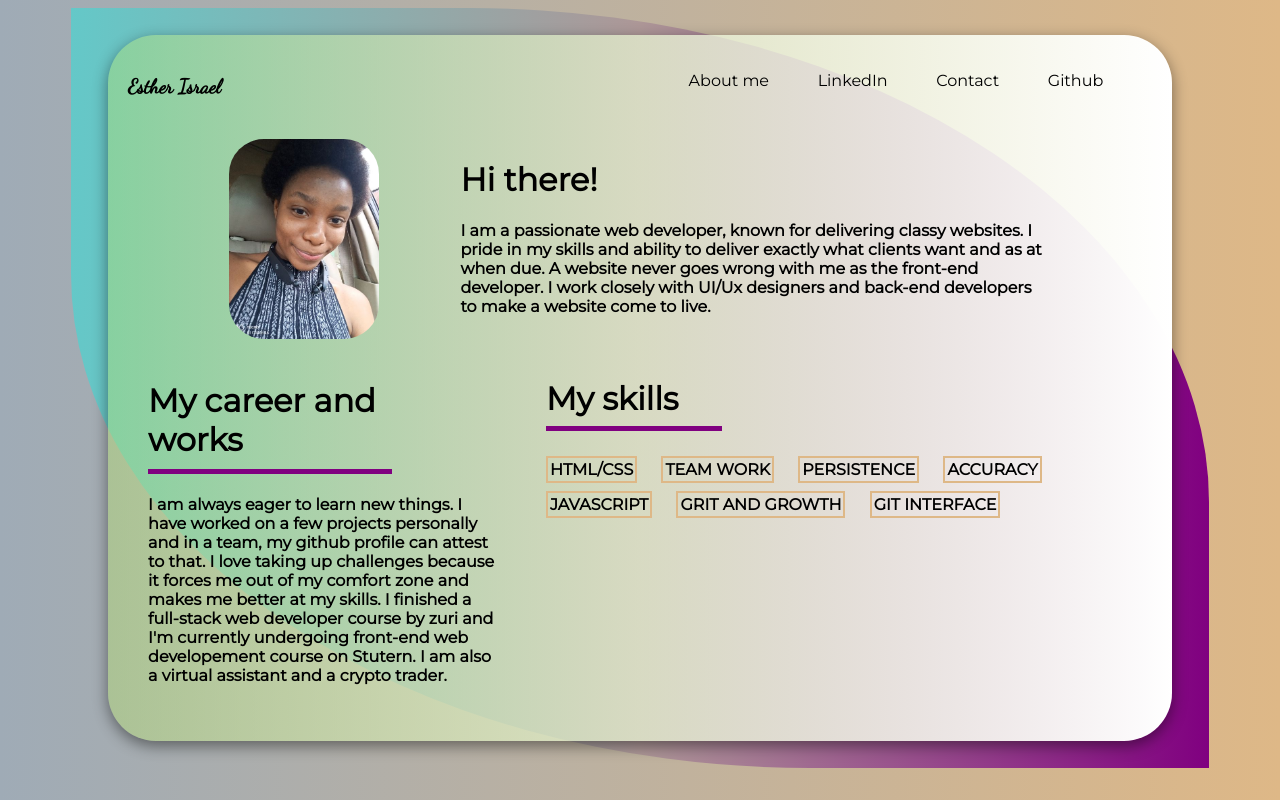
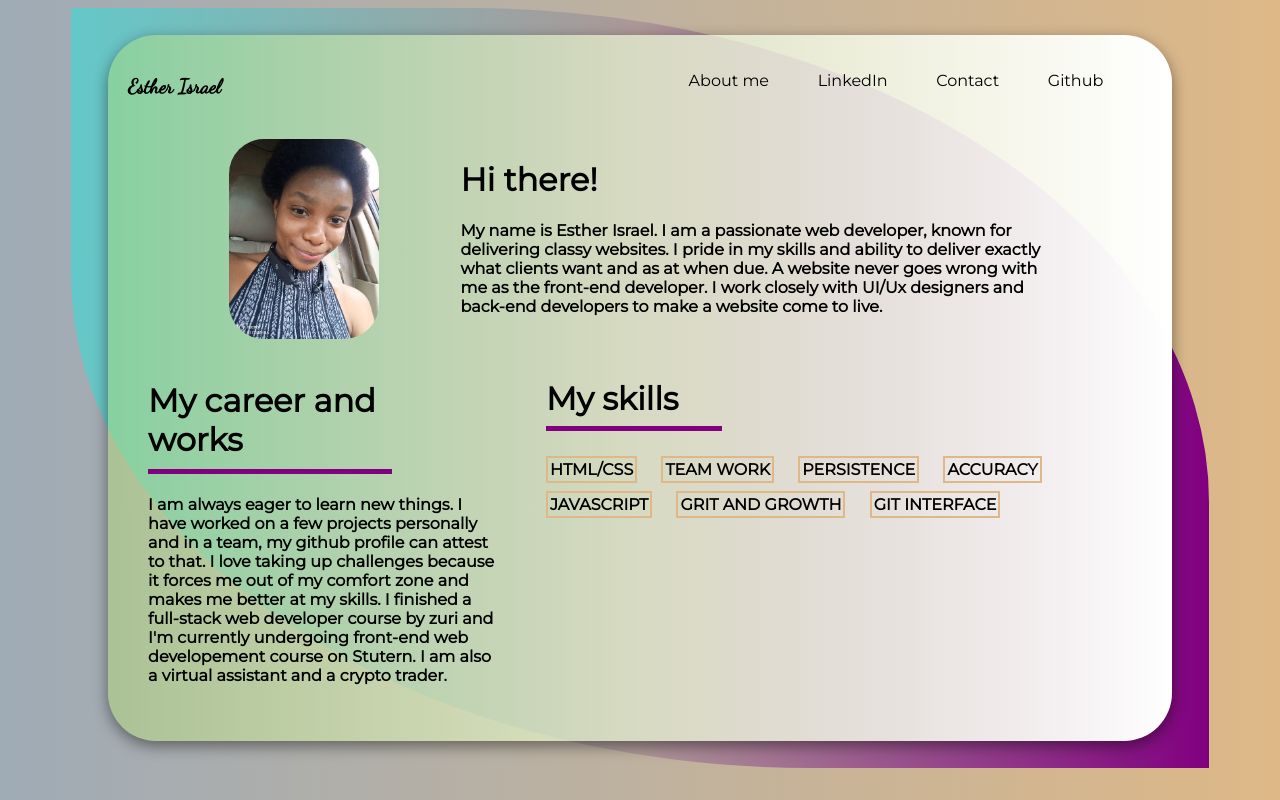
Before and after one commit to Smartbabbe/Portfolio_task, a plain HTML site: page index.html in a window 1280 px wide. Drawn offline with Linux system fonts and the light colour scheme.

Commit message:
Update index.html

```diff
--- a/index.html
+++ b/index.html
@@ -27,7 +27,7 @@
           <div class="hi">
             <h1 class="hii">Hi there!</h1>
             <p>
-              I am a passionate web developer, known for delivering classy
+              My name is Esther Israel. I am a passionate web developer, known for delivering classy
               websites. I pride in my skills and ability to deliver exactly what
               clients want and as at when due. A website never goes wrong with
               me as the front-end developer. I work closely with UI/Ux designers
```
